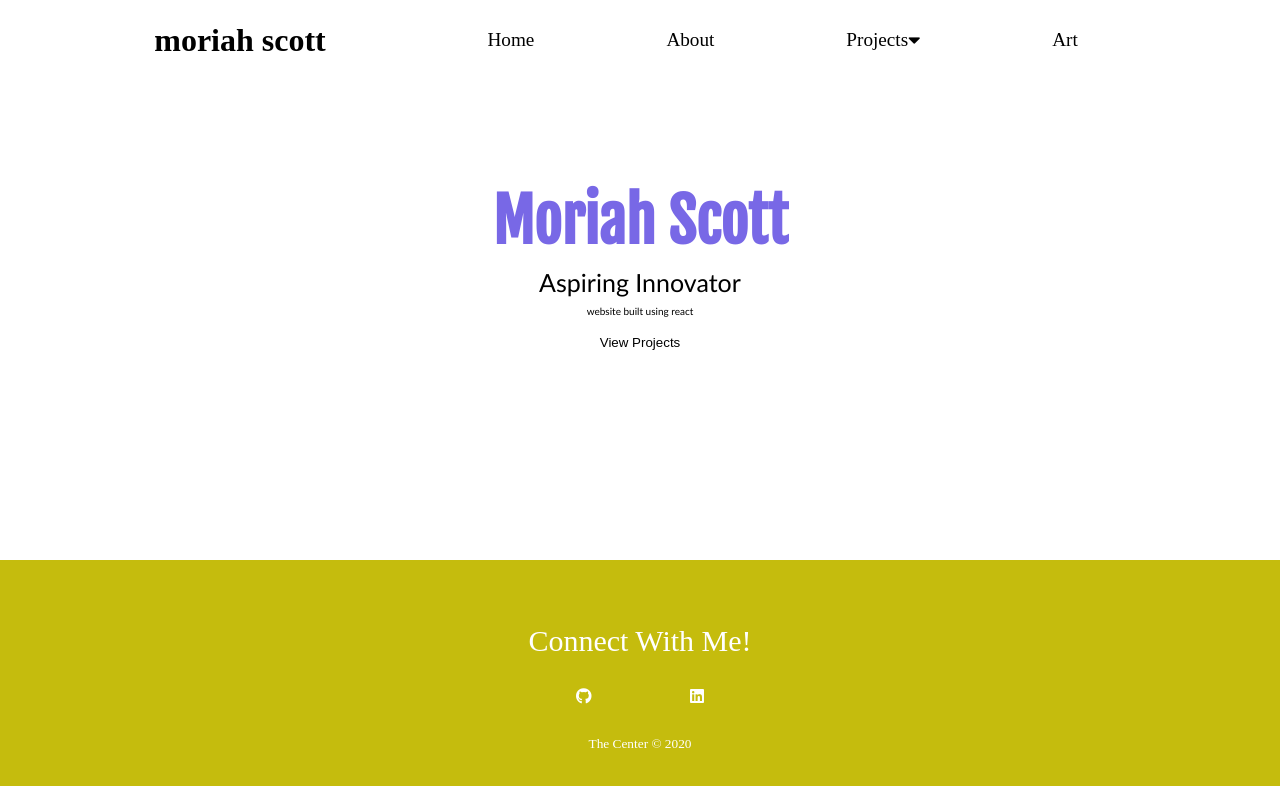
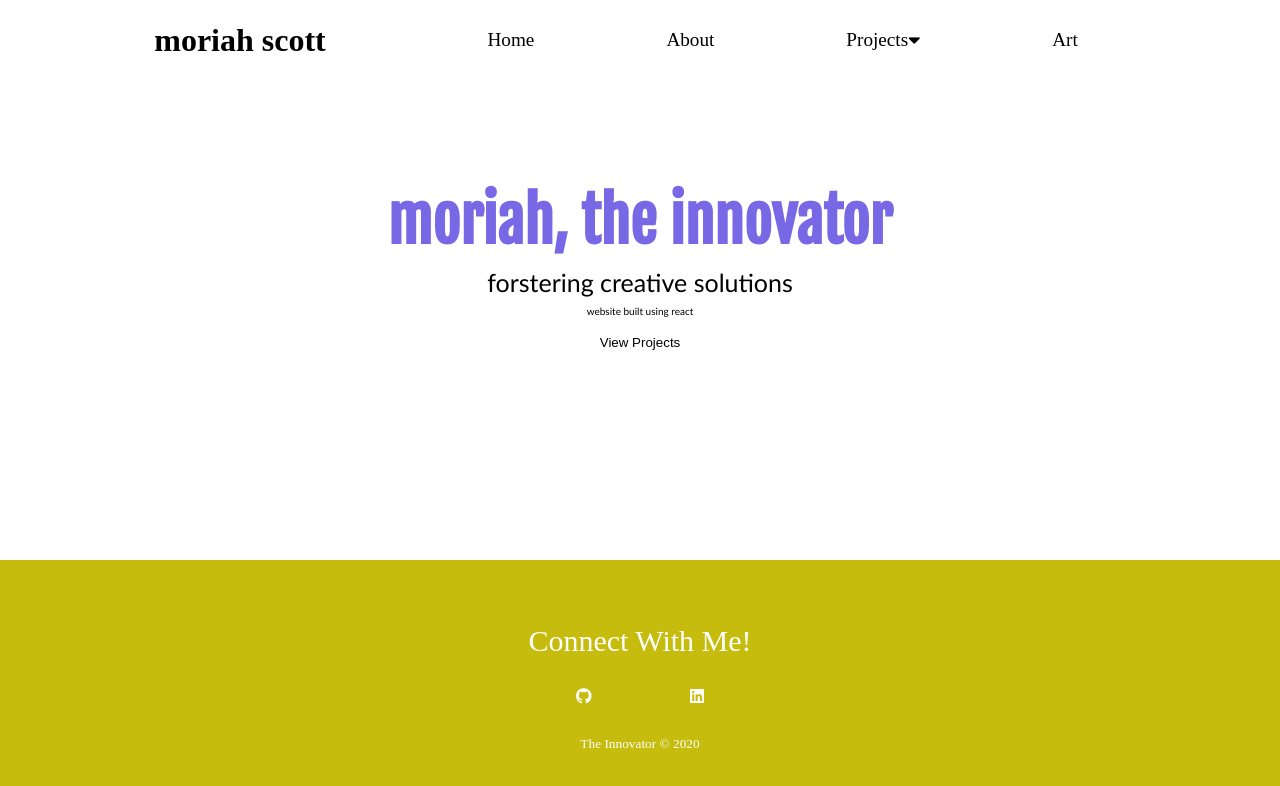
Before and after one commit to mscott44/Portfolio, a React (Create React App) app: page / in a window 1280 px wide. Shown: the top 786 px of the page. Built offline with nearby package versions, Linux system fonts and the light colour scheme.

Commit message:
moriah the innovator

```diff
--- a/src/components/Footer.js
+++ b/src/components/Footer.js
@@ -30,7 +30,7 @@ function Footer() {
           </div>
         </div>
       </section>
-      <small className="website-rights"> The Center © 2020</small>
+      <small className="website-rights"> The Innovator © 2020</small>
     </div>
   );
 }
--- a/src/components/Sections/MainSection.js
+++ b/src/components/Sections/MainSection.js
@@ -7,8 +7,8 @@ import { Button } from "../buttons/Button";
 function MainSection() {
   return (
     <div className="mainhome-container">
-      <h1> Moriah Scott </h1>
-      <p>Aspiring Innovator</p>
+      <h1> moriah, the innovator </h1>
+      <p>forstering creative solutions</p>
       <p1>website built using react</p1>
       <div className="main-btns">
         <Button
```
